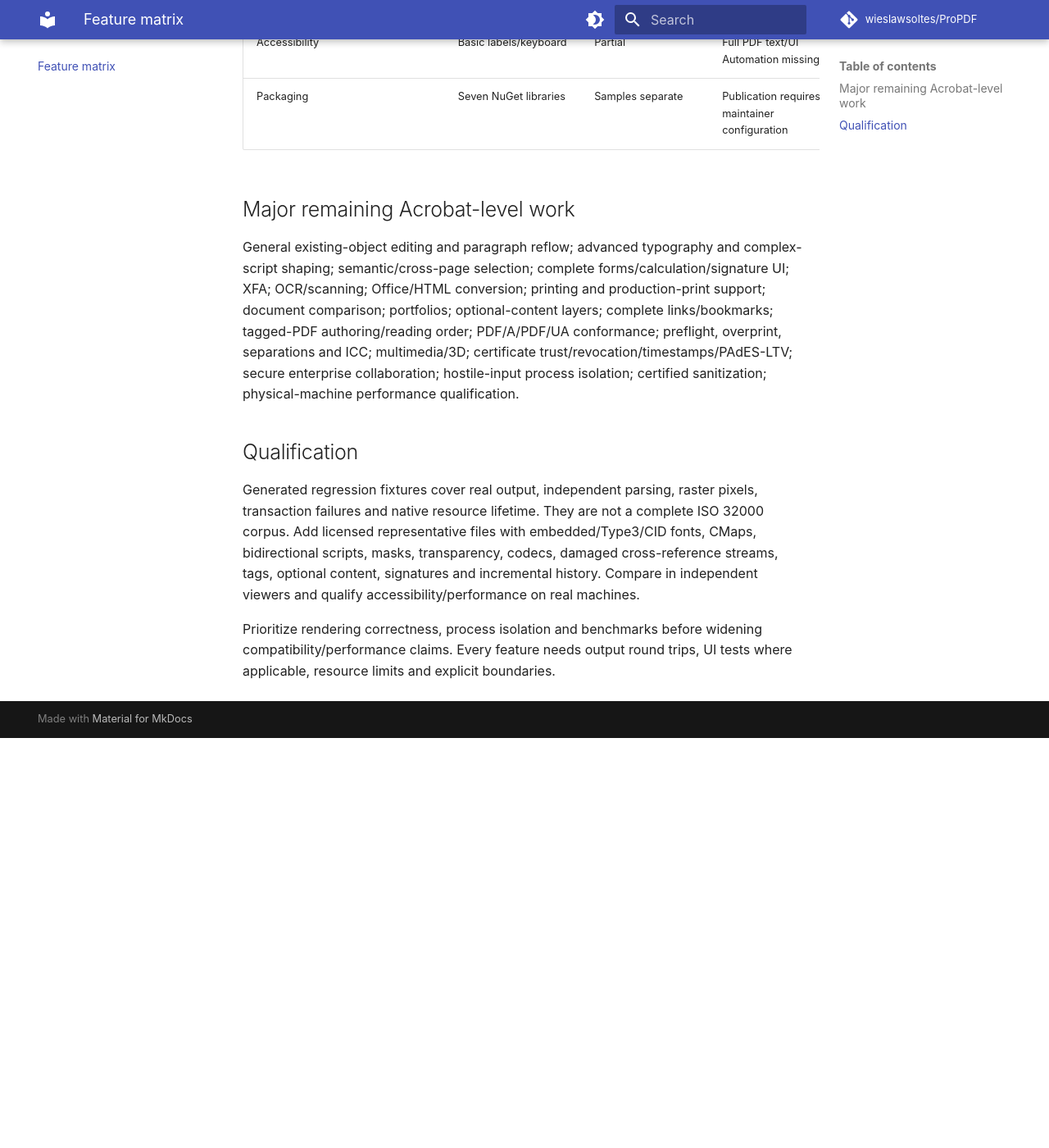
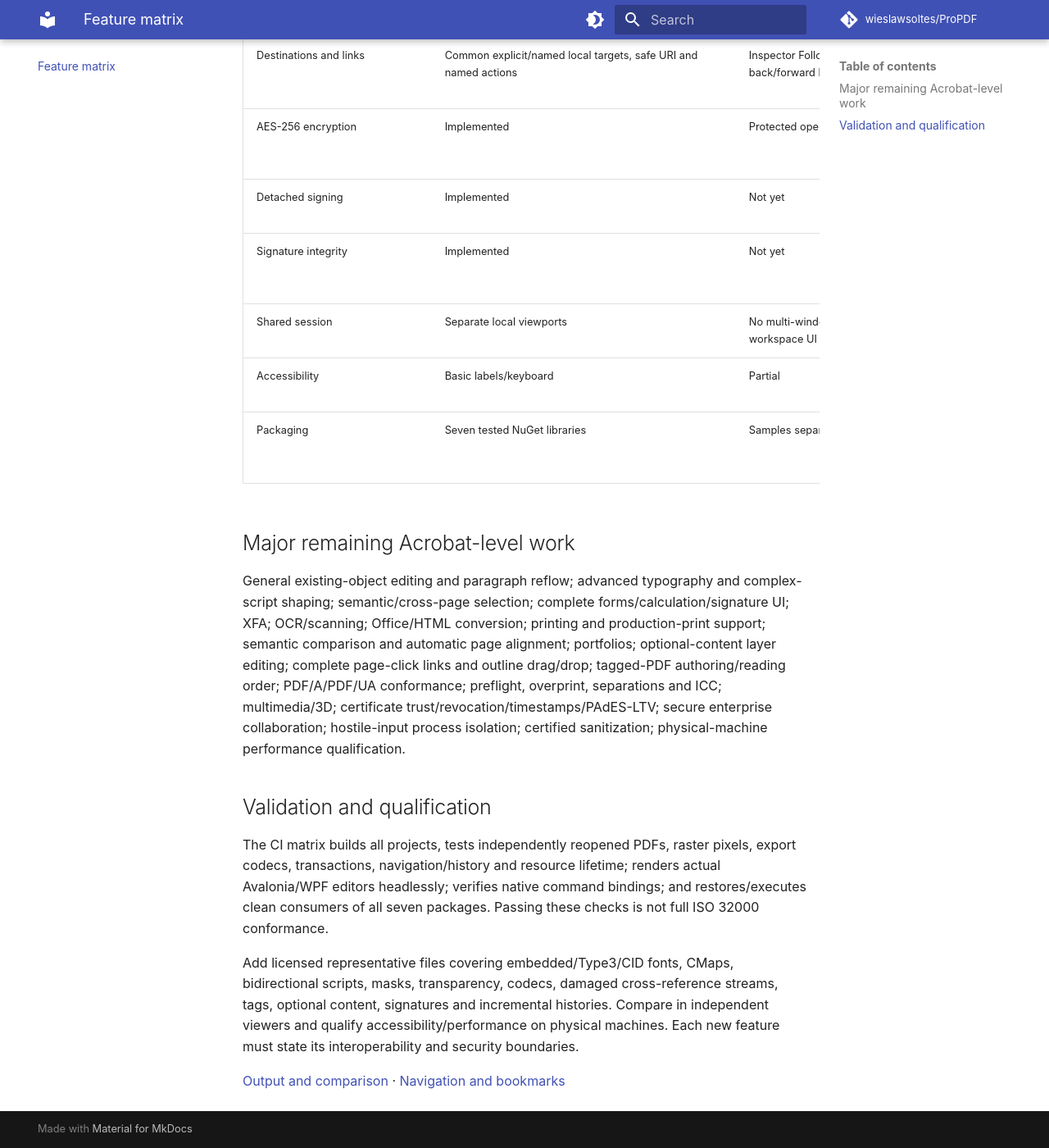
Before and after one commit to wieslawsoltes/ProPDF, an MkDocs documentation site: the page built from docs/features.md, in a window 1280 px wide and 1400 px high, scrolled down 1894 px. Shown: the whole window at 82% size. Built offline with MkDocs 1.6.1 and Material for MkDocs 9.7.7, drawn with Linux system fonts in a browser that asks for light colours; comment, search, counter and statistics services are not loaded; before the commit the page ends 2794 px from its top, so only the background shows below that; some of the changed text lies outside the part shown.

Commit message:
test(navigation): validate native bookmark bindings, URI confirmation and revision invalidation

```diff
--- a/docs/features.md
+++ b/docs/features.md
@@ -1,41 +1,47 @@
 # Feature matrix
 
-Implemented means executable code exists, not qualification against every PDF/version/font/codec. ProPDF is development-alpha software, not a complete Acrobat replacement.
+Implemented means executable code and regression coverage exist, not qualification against every PDF/font/codec. ProPDF is development-alpha software, not a complete Acrobat replacement.
 
 | Area | SDK | Built-in shell | Boundary |
 | --- | --- | --- | --- |
-| Loading/passwords | Implemented | Implemented | Bounded input, not a sandbox |
-| Skia rendering | Implemented | Avalonia and WPF | CPU tile rasterization; upstream fidelity limits |
+| Loading/passwords | Implemented | Implemented | Bounded input, not an OS sandbox |
+| Skia rendering | Implemented | Avalonia and WPF | CPU raster tiles; upstream fidelity limits |
 | Layout/zoom/pan/navigation | Implemented | Implemented | Continuous, facing, single-page |
 | Lazy thumbnails | Implemented | Virtualized page strip | Bounded dimensions |
-| Extraction/search | Implemented | Find/next/previous | Word-based; literal/regex |
+| Extraction/search | Implemented | Find/next/previous | Word-based; literal/regex; stale result rejection |
 | Selection/copy | Rectangular words | Implemented | Not semantic cross-page selection |
 | Undo/revisions/atomic save | Implemented | Implemented | Whole-snapshot memory costs |
-| Page rotate/delete/move/insert/duplicate | Implemented | Implemented | Native PDF changes |
-| Crop/merge/extract | Implemented | Implemented | Extracted copies are unsigned/unencrypted |
+| Page organization | Rotate/delete/move/insert/duplicate/crop/merge/extract | Implemented | Extracted copies are unsigned/unencrypted |
+| Page ranges | Ordered ranges, last, odd/even, deduplication | Text and page extraction | One-based, bounded input/results |
+| Raster output | PNG/JPEG/WebP page/region | PNG/JPEG current page with DPI | Bounded assembled raster; not vector export |
+| UTF-8 export | Streaming selected pages | Implemented | Extraction order; not OCR/layout reconstruction |
+| Document comparison | Page-aligned visual/text difference | Compare/list/navigate/JSON report | No automatic alignment, semantic or metadata equivalence |
 | Text/image/vector insertion | Implemented | Implemented | No general existing-object editor |
-| Region replacement | Implemented | Implemented | Removes all regional content; no reflow |
-| Notes/free-text/highlights/underline/strikeout | Implemented | First three | Underline/strikeout API-only |
-| Shape/link/ink annotations | Implemented | Shapes/ink | Link creation API-only |
-| Annotation updates/deletion | Implemented | Implemented | Free-text appearances require replacement |
+| Region replacement | Implemented | Implemented | Removes all regional content; no paragraph reflow |
+| Notes/free-text/highlight/underline/strikeout | Implemented | First three tools | Underline/strikeout API-only |
+| Shape/link/ink annotations | Implemented | Shapes/ink/internal links | Axis-aligned ink supported; no page-click link activation yet |
+| Annotation update/delete | Implemented | Implemented | Free-text appearance changes require replacement |
 | AcroForm authoring | Text/checkbox/choice | Text/checkbox | No full field designer |
-| Fill/remove/flatten forms | Implemented | Fill/flatten | No XFA or JavaScript calculation |
-| Page-region redaction | pdfSweep cleanup | Stage/confirm/apply | Not complete sanitization; tagged PDFs/widgets blocked |
+| Fill/remove/flatten forms | Implemented | Fill/flatten | No XFA or JavaScript calculations |
+| Page-region redaction | pdfSweep cleanup | Stage/confirm/apply | Not complete sanitization; tags/widgets restricted |
 | Metadata/attachments | Implemented | Implemented | Attachments are never executed |
-| Root bookmarks | Add/remove/inspect | Add/list | Hierarchy/navigation incomplete |
+| Hierarchical bookmarks | Read/insert/update/delete/move subtree | Navigate, insert child, rename, delete | Subtree movement API-only; revision-relative paths |
+| Destinations and links | Common explicit/named local targets, safe URI and named actions | Inspector Follow/Copy; back/forward history | External confirmation; unsafe/chained/remote actions disabled |
 | AES-256 encryption | Implemented | Protected opening | Full permissions/password editor absent |
 | Detached signing | Implemented | Not yet | Host keys/certificates; certified files blocked |
 | Signature integrity | Implemented | Not yet | No certificate trust/revocation/LTV verdict |
-| Shared session | Separate local viewports | Not a multi-window workspace yet | Not multi-user collaboration |
+| Shared session | Separate local viewports | No multi-window workspace UI yet | Not multi-user collaboration |
 | Accessibility | Basic labels/keyboard | Partial | Full PDF text/UI Automation missing |
-| Packaging | Seven NuGet libraries | Samples separate | Publication requires maintainer configuration |
+| Packaging | Seven tested NuGet libraries | Samples separate | Public publication requires credentials/configuration |
 
 ## Major remaining Acrobat-level work
 
-General existing-object editing and paragraph reflow; advanced typography and complex-script shaping; semantic/cross-page selection; complete forms/calculation/signature UI; XFA; OCR/scanning; Office/HTML conversion; printing and production-print support; document comparison; portfolios; optional-content layers; complete links/bookmarks; tagged-PDF authoring/reading order; PDF/A/PDF/UA conformance; preflight, overprint, separations and ICC; multimedia/3D; certificate trust/revocation/timestamps/PAdES-LTV; secure enterprise collaboration; hostile-input process isolation; certified sanitization; physical-machine performance qualification.
+General existing-object editing and paragraph reflow; advanced typography and complex-script shaping; semantic/cross-page selection; complete forms/calculation/signature UI; XFA; OCR/scanning; Office/HTML conversion; printing and production-print support; semantic comparison and automatic page alignment; portfolios; optional-content layer editing; complete page-click links and outline drag/drop; tagged-PDF authoring/reading order; PDF/A/PDF/UA conformance; preflight, overprint, separations and ICC; multimedia/3D; certificate trust/revocation/timestamps/PAdES-LTV; secure enterprise collaboration; hostile-input process isolation; certified sanitization; physical-machine performance qualification.
 
-## Qualification
+## Validation and qualification
 
-Generated regression fixtures cover real output, independent parsing, raster pixels, transaction failures and native resource lifetime. They are not a complete ISO 32000 corpus. Add licensed representative files with embedded/Type3/CID fonts, CMaps, bidirectional scripts, masks, transparency, codecs, damaged cross-reference streams, tags, optional content, signatures and incremental history. Compare in independent viewers and qualify accessibility/performance on real machines.
+The CI matrix builds all projects, tests independently reopened PDFs, raster pixels, export codecs, transactions, navigation/history and resource lifetime; renders actual Avalonia/WPF editors headlessly; verifies native command bindings; and restores/executes clean consumers of all seven packages. Passing these checks is not full ISO 32000 conformance.
 
-Prioritize rendering correctness, process isolation and benchmarks before widening compatibility/performance claims. Every feature needs output round trips, UI tests where applicable, resource limits and explicit boundaries.
+Add licensed representative files covering embedded/Type3/CID fonts, CMaps, bidirectional scripts, masks, transparency, codecs, damaged cross-reference streams, tags, optional content, signatures and incremental histories. Compare in independent viewers and qualify accessibility/performance on physical machines. Each new feature must state its interoperability and security boundaries.
+
+[Output and comparison](output-comparison.md) · [Navigation and bookmarks](navigation.md)
--- a/mkdocs.yml
+++ b/mkdocs.yml
@@ -37,6 +37,8 @@
   - Getting started: getting-started.md
   - Feature matrix: features.md
   - Native editing: editing.md
+  - Output and comparison: output-comparison.md
+  - Navigation and bookmarks: navigation.md
   - Delivery: build-release.md
   - Licensing: licensing.md
   - Dependency compatibility: dependency-compatibility.md
```
Also changed, not shown: CHANGELOG.md (added, +21 -0 lines), docs/navigation.md (added, +35 -0 lines), .github/README.md (deleted), 3 other files.
